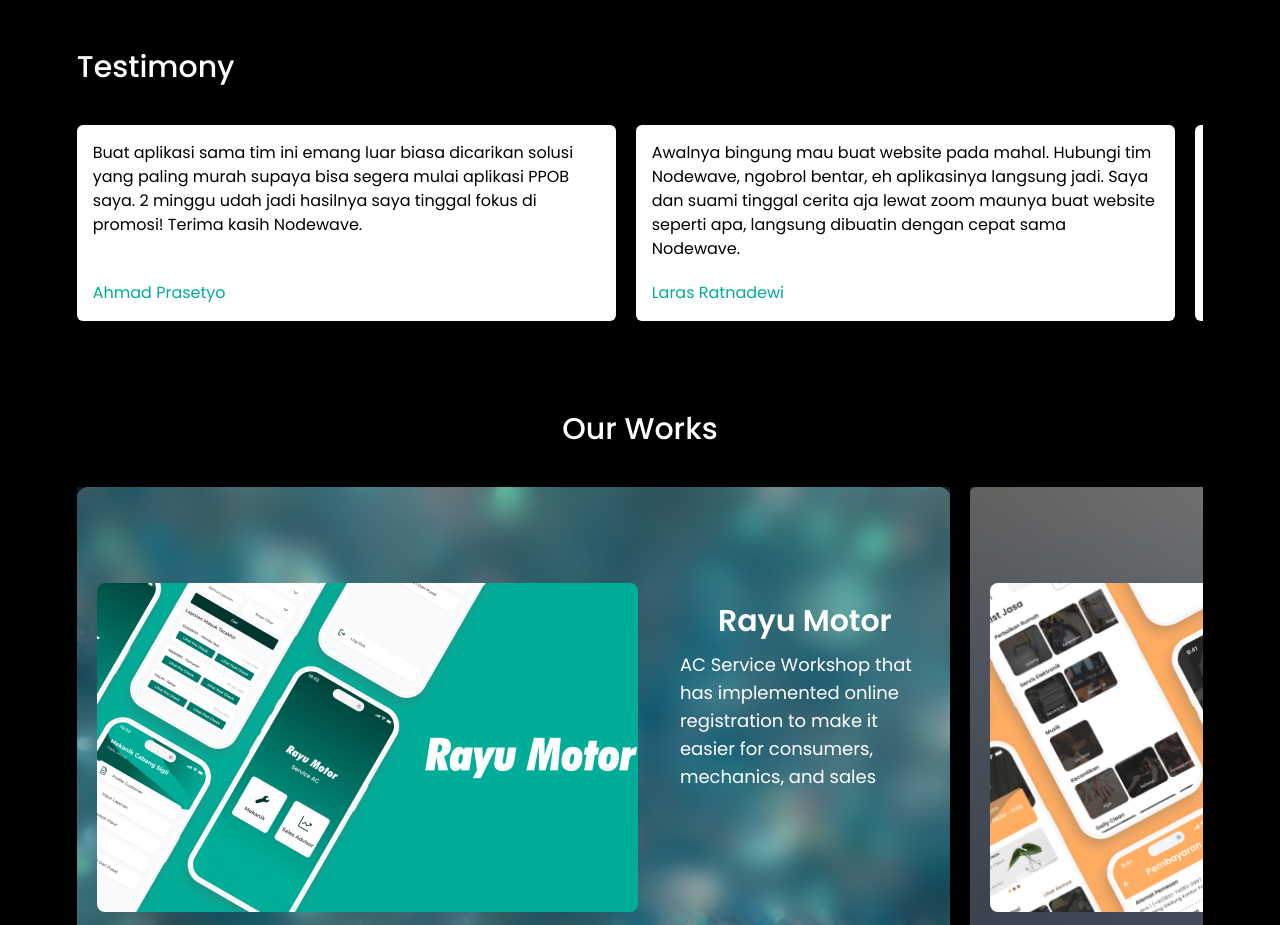
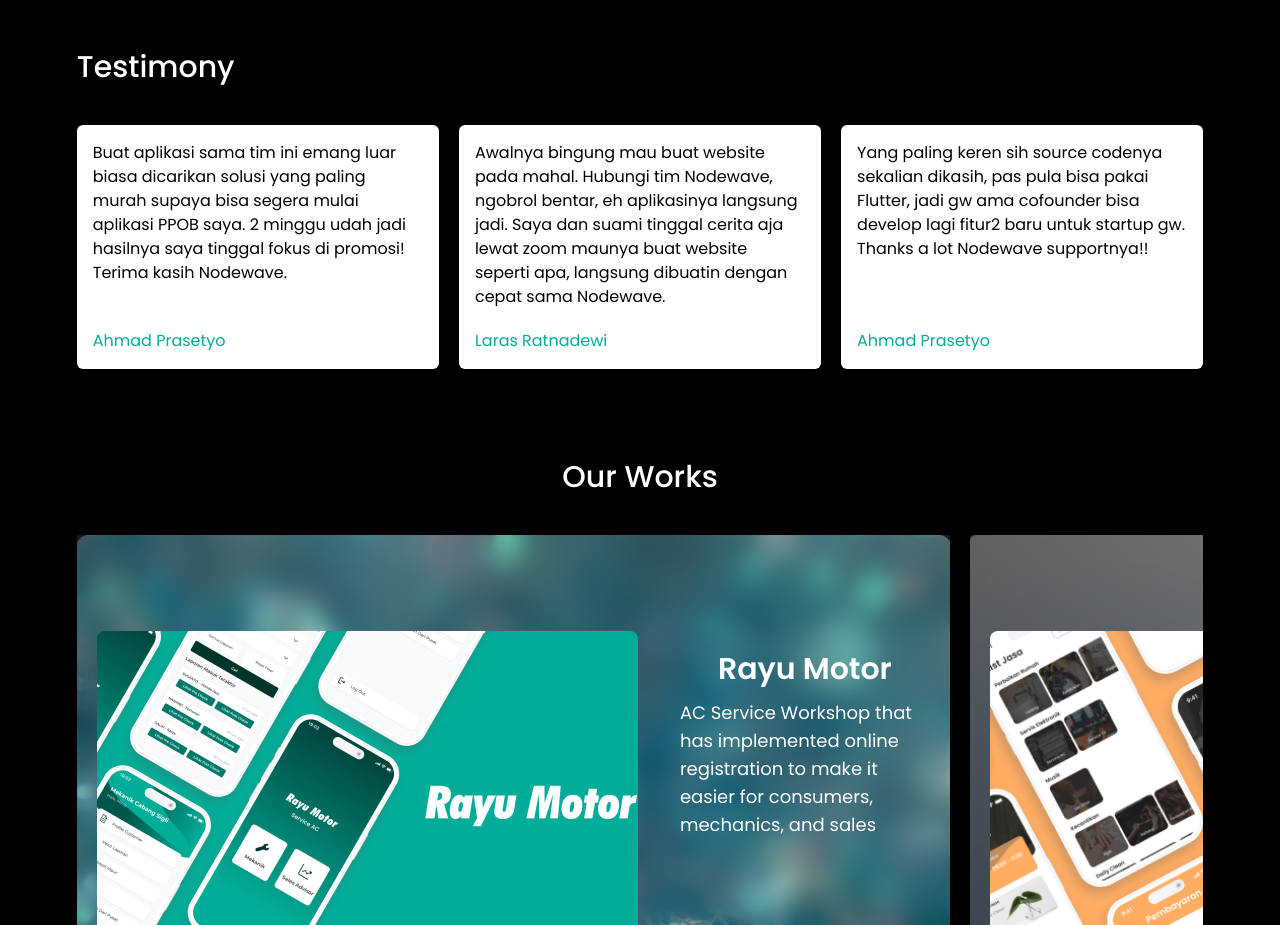
Before and after one commit to anasfirly20/test-nodewave, a Next.js app: page / in a window 1280 px wide. Shown: the part 1260-2185 px from the top of the page. Built offline with nearby package versions, Linux system fonts and the light colour scheme.

Commit message:
fixing packages

```diff
--- a/package.json
+++ b/package.json
@@ -18,7 +18,6 @@
     "@types/react": "^18",
     "@types/react-dom": "^18",
     "autoprefixer": "^10",
-    "daisyui": "^3.9.2",
     "eslint": "^8",
     "eslint-config-next": "13.5.4",
     "postcss": "^8",
--- a/tailwind.config.ts
+++ b/tailwind.config.ts
@@ -52,6 +52,6 @@
       },
     },
   },
-  plugins: [require("daisyui")],
+  plugins: [],
 }
 export default config
```
Also changed, not shown: 1 other file (tests, documents, lock files or other folders).
